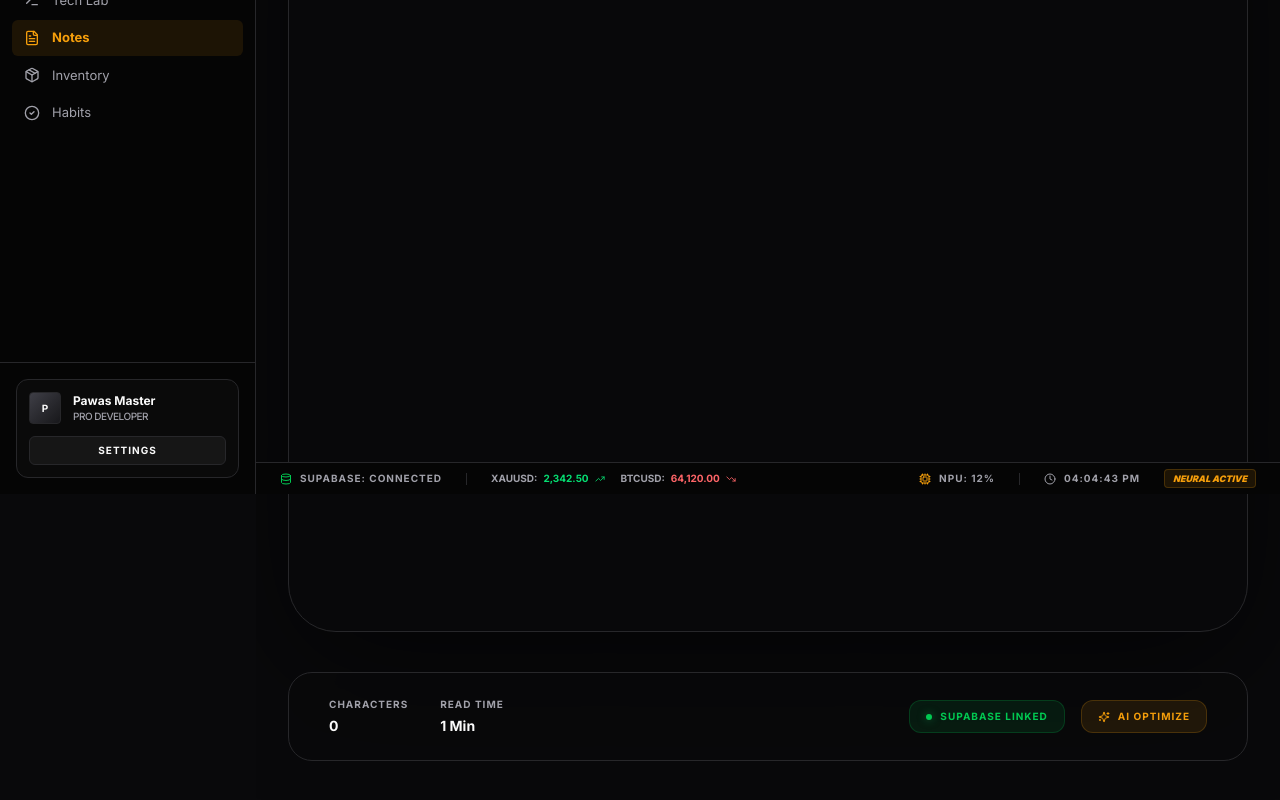
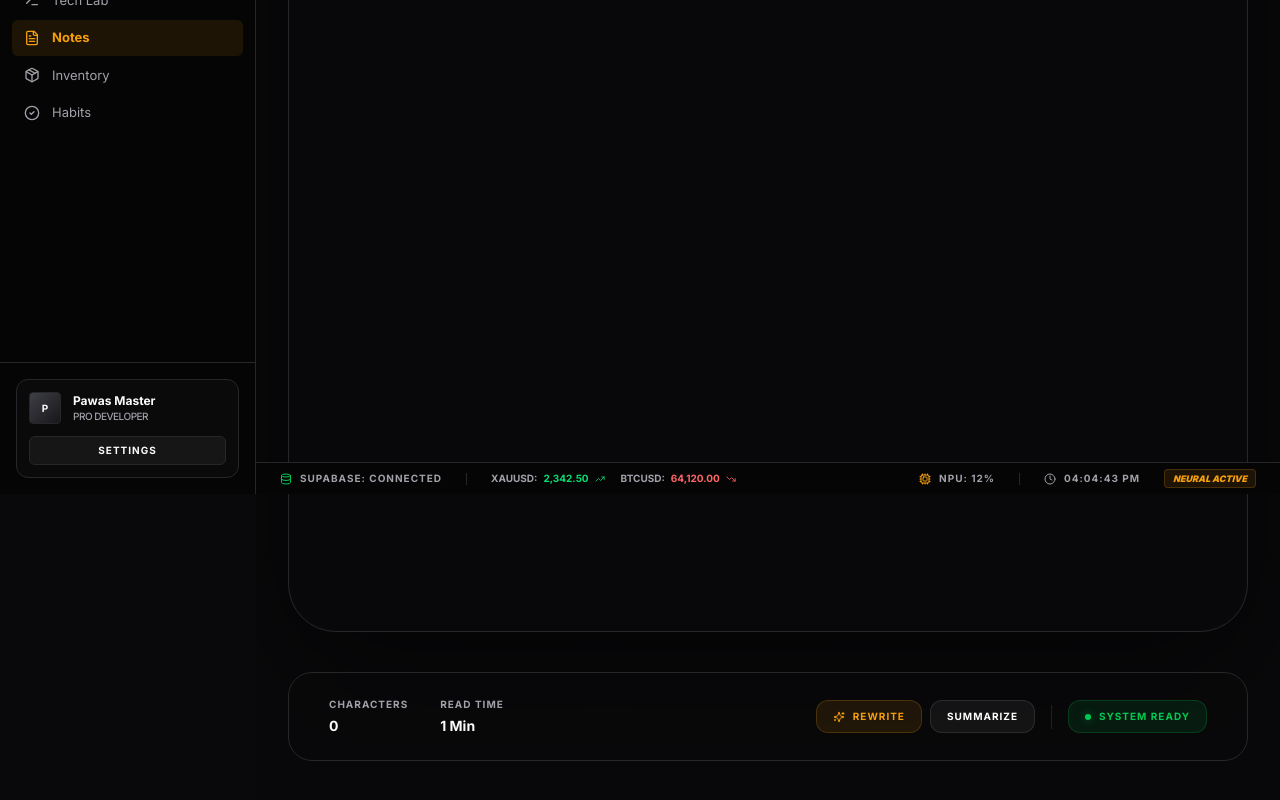
Before and after one commit to Dababah/pawasai, a Next.js app: page /notes in a window 1280 px wide. Shown: the part 306-1106 px from the top of the page. Built offline with nearby package versions, Linux system fonts and the light colour scheme.

Commit message:
Neural Core Editor: Implement AI Rewrite, Summarize, and Grammar Check

```diff
--- /dev/null
+++ b/src/app/api/ai/edit/route.ts
@@ -0,0 +1,30 @@
+import { generateText } from 'ai';
+import { google } from '@ai-sdk/google';
+
+export async function POST(req: Request) {
+  try {
+    const { content, action } = await req.json();
+
+    let prompt = '';
+    if (action === 'rewrite') {
+      prompt = `Rewrite the following text to be more professional, clear, and well-structured. Maintain the original meaning but improve the vocabulary and flow:\n\n${content}`;
+    } else if (action === 'summarize') {
+      prompt = `Provide a concise summary of the following text. Use bullet points for key takeaways if appropriate:\n\n${content}`;
+    } else if (action === 'fix-grammar') {
+      prompt = `Fix any grammar or spelling mistakes in the following text. Do not change the tone or structure unless necessary for correctness:\n\n${content}`;
+    } else {
+      return Response.json({ error: 'Invalid action' }, { status: 400 });
+    }
+
+    const { text } = await generateText({
+      model: google('gemini-1.5-flash'), // Flash is good for quick edits
+      prompt: prompt,
+      system: "You are a professional editor and academic writing assistant for Muhammad Fawwaz Ali, a tech student and researcher. Your tone is professional, technical, and precise.",
+    });
+
+    return Response.json({ result: text });
+  } catch (error) {
+    console.error('AI Edit Error:', error);
+    return Response.json({ error: 'AI processing failed' }, { status: 500 });
+  }
+}
--- a/src/app/notes/page.tsx
+++ b/src/app/notes/page.tsx
@@ -9,30 +9,48 @@ export default function NotesPage() {
   const [isProcessing, setIsProcessing] = useState(false)
   const [syncStatus, setSyncStatus] = useState<'idle' | 'processing' | 'synced'>('synced')
 
+  const handleAIAction = async (action: 'rewrite' | 'summarize' | 'fix-grammar') => {
+    if (!content.trim()) return
+    setIsProcessing(true)
+
+    try {
+      const response = await fetch('/api/ai/edit', {
+        method: 'POST',
+        headers: { 'Content-Type': 'application/json' },
+        body: JSON.stringify({ content: content.replace(/<[^>]*>/g, ''), action })
+      })
+      const data = await response.json()
+
+      if (data.result) {
+        // If it's a summary, we might want to append it or replace it.
+        // For now, let's replace the content with a formatted version.
+        const formattedResult = action === 'summarize'
+          ? `<h2>AI Summary</h2><p>${data.result.replace(/\n/g, '<br/>')}</p><hr/>${content}`
+          : data.result.replace(/\n/g, '<br/>');
+
+        setContent(formattedResult)
+      }
+    } catch (e) {
+      console.error("AI Action failed", e)
+    } finally {
+      setIsProcessing(false)
+    }
+  }
+
   const handleSync = async () => {
     setIsProcessing(true)
     setSyncStatus('processing')
 
-    // Simulate content save
-    setTimeout(async () => {
     try {
-        const response = await fetch('/api/process-note', {
-          method: 'POST',
-          headers: { 'Content-Type': 'application/json' },
-          body: JSON.stringify({ content: content.replace(/<[^>]*>/g, '') })
-        })
-        const result = await response.json()
-
-        if (result.action_required) {
-          alert(`Neural Core Insight: ${result.message}\nItem: ${result.data.item_name}\nPrice: ${result.data.price}`)
-        }
+      // Real sync logic with Supabase could go here
+      // For now, we simulate the processing
+      await new Promise(resolve => setTimeout(resolve, 1500))
     } catch (e) {
       console.error("Sync failed", e)
     } finally {
       setIsProcessing(false)
       setSyncStatus('synced')
     }
-    }, 1000)
   }
 
   return (
@@ -67,7 +85,7 @@ export default function NotesPage() {
             className="bg-primary text-black px-6 py-3 rounded-2xl flex items-center gap-3 font-bold text-sm hover:opacity-90 transition-all shadow-2xl shadow-primary/30 glow-primary disabled:opacity-50"
           >
             {isProcessing ? <Loader2Icon className="w-4 h-4 animate-spin" /> : <SaveIcon className="w-4 h-4" />}
-            {isProcessing ? 'Processing...' : 'Synchronize'}
+            {isProcessing ? 'Neural Sync...' : 'Synchronize'}
           </button>
         </div>
       </header>
@@ -88,19 +106,32 @@ export default function NotesPage() {
             <p className="text-sm font-bold">{Math.ceil(content.split(' ').length / 200)} Min</p>
           </div>
         </div>
-        <div className="flex items-center gap-4">
+        <div className="flex items-center gap-2">
+          <button
+            onClick={() => handleAIAction('rewrite')}
+            disabled={isProcessing}
+            className="flex items-center gap-2 px-4 py-2 bg-primary/10 rounded-xl border border-primary/20 hover:bg-primary/20 transition-all text-primary text-[10px] font-bold uppercase tracking-widest"
+          >
+            <SparklesIcon className="w-3 h-3" />
+            Rewrite
+          </button>
+          <button
+            onClick={() => handleAIAction('summarize')}
+            disabled={isProcessing}
+            className="flex items-center gap-2 px-4 py-2 bg-white/5 rounded-xl border border-white/10 hover:bg-white/10 transition-all text-white text-[10px] font-bold uppercase tracking-widest"
+          >
+            Summarize
+          </button>
+          <div className="w-px h-6 bg-white/10 mx-2" />
           <div className="flex items-center gap-2 px-4 py-2 bg-green-500/10 rounded-xl border border-green-500/20">
             <span className={`w-1.5 h-1.5 rounded-full shadow-[0_0_8px_rgba(34,197,94,0.5)] ${isProcessing ? 'bg-orange-500 animate-pulse' : 'bg-green-500'}`} />
             <span className="text-[10px] font-bold text-green-500 uppercase tracking-widest">
-              {isProcessing ? 'Neural Scanning' : 'Supabase Linked'}
+              {isProcessing ? 'Neural Core Active' : 'System Ready'}
             </span>
           </div>
-          <button className="flex items-center gap-2 px-4 py-2 bg-primary/10 rounded-xl border border-primary/20 hover:bg-primary/20 transition-all">
-            <SparklesIcon className="w-3 h-3 text-primary" />
-            <span className="text-[10px] font-bold text-primary uppercase tracking-widest">AI Optimize</span>
-          </button>
         </div>
       </footer>
     </div>
+
   )
 }
```
Lines whose indentation alone changed are shown as unchanged.
